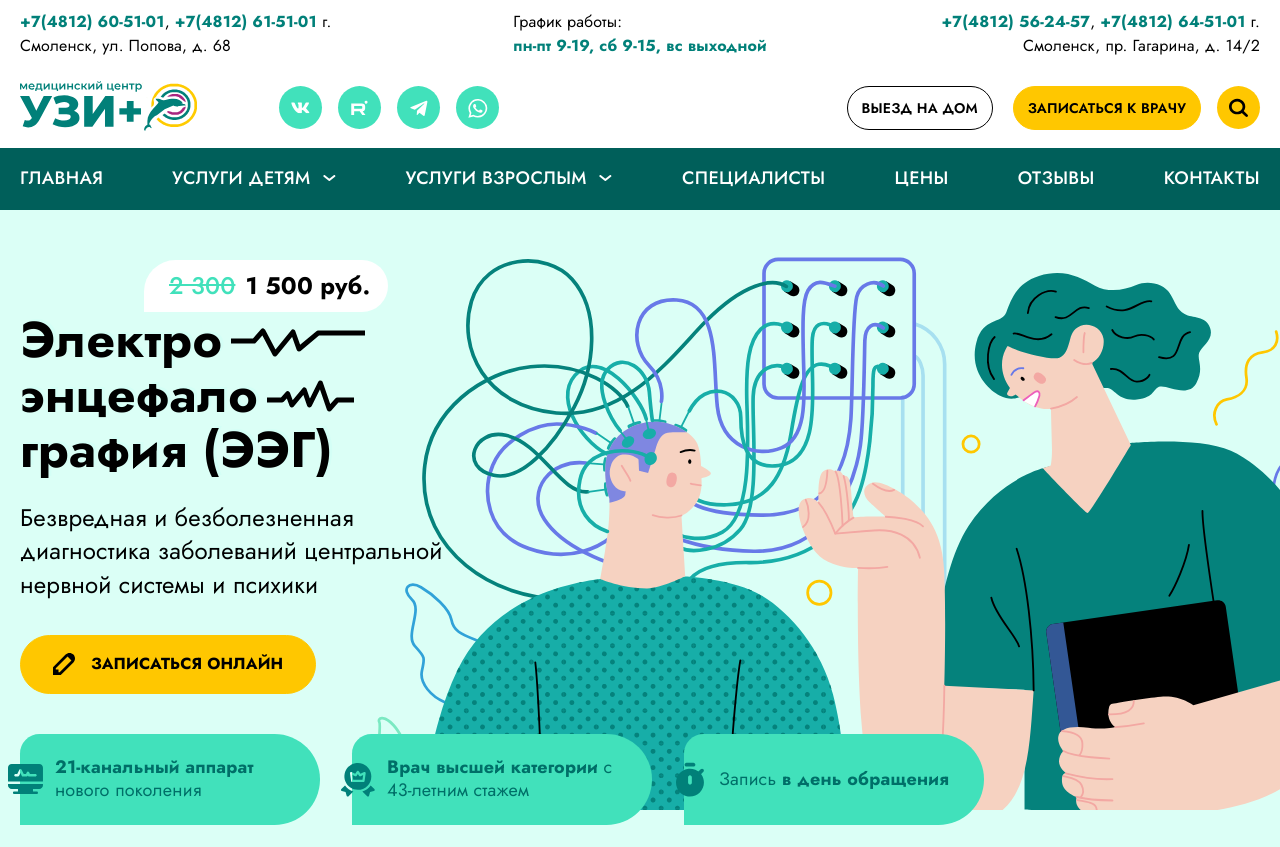
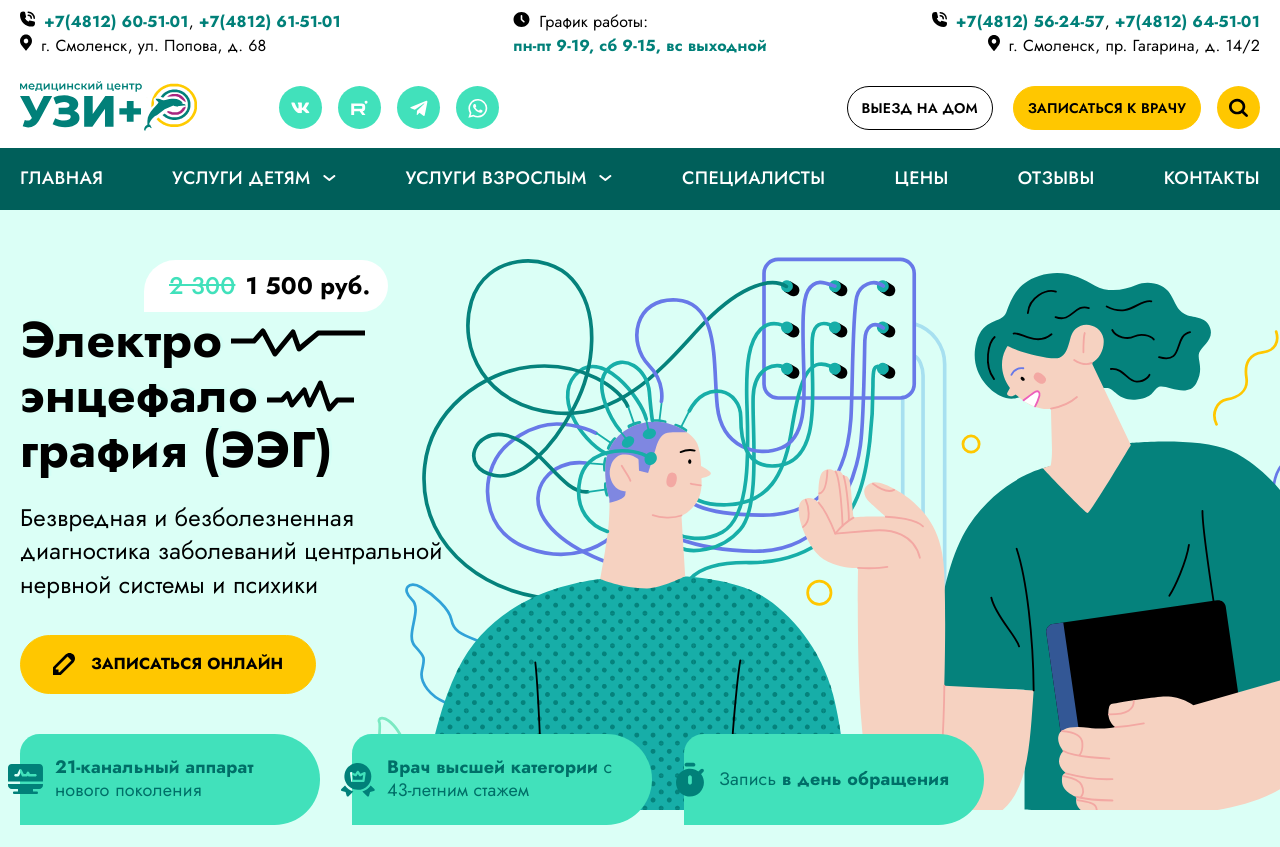
Before and after one commit to yurkaronin/uzi-plus, a PHP site: page / in a window 1280 px wide. Shown: the top 847 px of the page. Run offline with PHP 8.4, Linux system fonts and the light colour scheme.

Commit message:
Правки в сетки шапки сайта - флексы заменил на гридовую сетку

```diff
--- a/components/header.php
+++ b/components/header.php
@@ -2,14 +2,21 @@
   <div class="wrapper">
     <div class="header__top">
       <div class="header__top-item">
+      <svg xmlns="http://www.w3.org/2000/svg" width="15" height="16" fill="none"><path fill="#000" d="M8.25 5.11a2.25 2.25 0 0 1 2.25 2.25.75.75 0 1 0 1.5 0 3.75 3.75 0 0 0-3.75-3.75.75.75 0 1 0 0 1.5Z"/><path fill="#000" d="M8.25 2.11a5.25 5.25 0 0 1 5.25 5.25.75.75 0 1 0 1.5 0A6.75 6.75 0 0 0 8.25.61a.75.75 0 1 0 0 1.5Zm6.563 8.933a.751.751 0 0 0-.54-.487l-4.5-1.028a.75.75 0 0 0-.69.195c-.106.098-.113.105-.6 1.035A7.433 7.433 0 0 1 4.83 7.091c.952-.48.96-.48 1.058-.593a.75.75 0 0 0 .194-.69L5.055 1.361a.75.75 0 0 0-.487-.54 2.843 2.843 0 0 0-.54-.135A2.955 2.955 0 0 0 3.45.61 3.45 3.45 0 0 0 0 4.06a11.565 11.565 0 0 0 11.55 11.55A3.45 3.45 0 0 0 15 12.16a3.252 3.252 0 0 0-.188-1.117Z"/></svg>
         <a href="tel:+74812605101" class="tel">+7(4812) 60-51-01</a>, <a href="tel:+74812615101" class="tel">+7(4812)
-          61-51-01</a> г. Смоленск, ул. Попова, д. 68
+          61-51-01</a><br>
+          <svg xmlns="http://www.w3.org/2000/svg" width="12" height="17" fill="none"><path fill="#000" d="M6 .61c-1.59.003-3.116.677-4.24 1.877C.634 3.687.001 5.314 0 7.011c0 2.604 1.772 4.766 3.65 7.055.594.725 1.209 1.475 1.756 2.233.07.097.16.175.263.23a.712.712 0 0 0 .662 0 .762.762 0 0 0 .263-.23c.547-.758 1.162-1.508 1.756-2.233C10.229 11.777 12 9.615 12 7.011c-.002-1.697-.634-3.324-1.76-4.524C9.117 1.287 7.59.613 6 .611Zm0 8.8c-.445 0-.88-.14-1.25-.404a2.374 2.374 0 0 1-.829-1.077 2.55 2.55 0 0 1-.128-1.386c.087-.466.301-.894.616-1.23a2.21 2.21 0 0 1 1.152-.656 2.12 2.12 0 0 1 1.3.136c.411.182.763.49 1.01.884.247.395.379.86.379 1.334 0 .636-.237 1.247-.659 1.697-.422.45-.994.703-1.591.703Z"/></svg>
+          г. Смоленск, ул. Попова, д. 68
       </div>
-      <div class="header__top-item">График работы:<br> <span>пн-пт 9-19, сб 9-15, вс выходной</span>
+      <div class="header__top-item"><svg xmlns="http://www.w3.org/2000/svg" width="17" height="16" fill="none"><path fill="#000" fill-rule="evenodd" d="M8.5 15.954c4.401 0 7.969-3.357 7.969-7.5 0-4.142-3.568-7.5-7.969-7.5S.531 4.312.531 8.454c0 4.143 3.568 7.5 7.969 7.5Zm.797-11.25a.728.728 0 0 0-.234-.53.823.823 0 0 0-.563-.22.823.823 0 0 0-.563.22.728.728 0 0 0-.234.53v3.44c0 .398.168.78.467 1.06l2.157 2.03c.15.137.352.213.56.211a.823.823 0 0 0 .557-.22.729.729 0 0 0 .234-.523.727.727 0 0 0-.224-.528l-2.157-2.03v-3.44Z" clip-rule="evenodd"/></svg>
+      График работы:<br> <span>пн-пт 9-19, сб 9-15, вс выходной</span>
       </div>
       <div class="header__top-item">
+      <svg xmlns="http://www.w3.org/2000/svg" width="15" height="16" fill="none"><path fill="#000" d="M8.25 5.454a2.25 2.25 0 0 1 2.25 2.25.75.75 0 1 0 1.5 0 3.75 3.75 0 0 0-3.75-3.75.75.75 0 1 0 0 1.5Z"/><path fill="#000" d="M8.25 2.454a5.25 5.25 0 0 1 5.25 5.25.75.75 0 1 0 1.5 0A6.75 6.75 0 0 0 8.25.954a.75.75 0 1 0 0 1.5Zm6.563 8.933a.751.751 0 0 0-.54-.488l-4.5-1.027a.75.75 0 0 0-.69.195c-.106.097-.113.105-.6 1.035A7.432 7.432 0 0 1 4.83 7.434c.952-.48.96-.48 1.058-.592a.75.75 0 0 0 .194-.69L5.055 1.704a.75.75 0 0 0-.487-.54 2.842 2.842 0 0 0-.54-.135A2.955 2.955 0 0 0 3.45.954 3.45 3.45 0 0 0 0 4.404a11.565 11.565 0 0 0 11.55 11.55 3.45 3.45 0 0 0 3.45-3.45 3.257 3.257 0 0 0-.188-1.118Z"/></svg>
         <a href="tel:+74812562457" class="tel">+7(4812) 56-24-57</a>, <a href="tel:+74812645101" class="tel">+7(4812)
-          64-51-01</a> г. Смоленск, пр. Гагарина, д. 14/2
+          64-51-01</a><br>
+          <svg xmlns="http://www.w3.org/2000/svg" width="12" height="17" fill="none"><path fill="#000" d="M6 .954c-1.59.002-3.116.677-4.24 1.877C.634 4.031.001 5.658 0 7.355c0 2.604 1.772 4.766 3.65 7.055.594.725 1.209 1.474 1.756 2.233.07.097.16.175.263.23a.71.71 0 0 0 .662 0 .762.762 0 0 0 .263-.23c.547-.759 1.162-1.508 1.756-2.233C10.229 12.12 12 9.959 12 7.355c-.002-1.697-.634-3.324-1.76-4.524C9.117 1.631 7.59.956 6 .954Zm0 8.8c-.445 0-.88-.14-1.25-.404a2.374 2.374 0 0 1-.829-1.077 2.55 2.55 0 0 1-.128-1.387c.087-.465.301-.893.616-1.229a2.21 2.21 0 0 1 1.152-.656 2.12 2.12 0 0 1 1.3.136c.411.182.763.49 1.01.884.247.395.379.859.379 1.334 0 .636-.237 1.247-.659 1.697-.422.45-.994.703-1.591.703Z"/></svg>
+          г. Смоленск, пр. Гагарина, д. 14/2
       </div>
 
     </div>
--- a/css/components/_social-list.scss
+++ b/css/components/_social-list.scss
@@ -31,6 +31,6 @@
   }
 
   @media (max-width: 1024px) {
-
+    gap: 4px;
   }
 }
--- a/css/sections/_header.scss
+++ b/css/sections/_header.scss
@@ -6,19 +6,24 @@
   z-index: 99;
 
   &__top {
-    display: flex;
+    display: grid;
     align-items: flex-start;
+    grid-template-columns: 330px auto 330px;
+    justify-content: space-between;
     grid-gap: 16px;
     margin-bottom: 23px;
     flex-wrap: wrap;
-    justify-content: center;
     transition: all 0.3s;
+
+    svg {
+      margin-right: 4px;
+    }
   }
 
   &__top-item {
     font-size: 16px;
     line-height: 1.5;
-    max-width: 320px;
+    // max-width: 320px;
 
     span,
     a {
--- a/css/style.css
+++ b/css/style.css
@@ -356,6 +356,12 @@ input[type=radio].visually-hidden {
 .social-list a:hover, .social-list a:active {
   opacity: 0.5;
 }
+@media (max-width: 1024px) {
+  .social-list {
+    gap: 4px;
+  }
+}
+
 .nav-button {
   box-shadow: none;
   transform: none;
@@ -588,18 +594,21 @@ input[type=radio].visually-hidden {
   z-index: 99;
 }
 .header__top {
-  display: flex;
+  display: grid;
   align-items: flex-start;
+  grid-template-columns: 330px auto 330px;
+  justify-content: space-between;
   grid-gap: 16px;
   margin-bottom: 23px;
   flex-wrap: wrap;
-  justify-content: center;
   transition: all 0.3s;
+}
+.header__top svg {
+  margin-right: 4px;
 }
 .header__top-item {
   font-size: 16px;
   line-height: 1.5;
-  max-width: 320px;
 }
 .header__top-item span,
 .header__top-item a {
```
